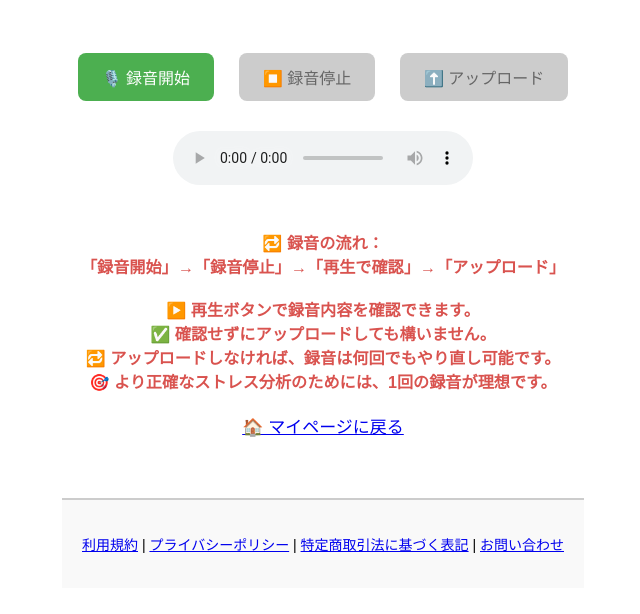
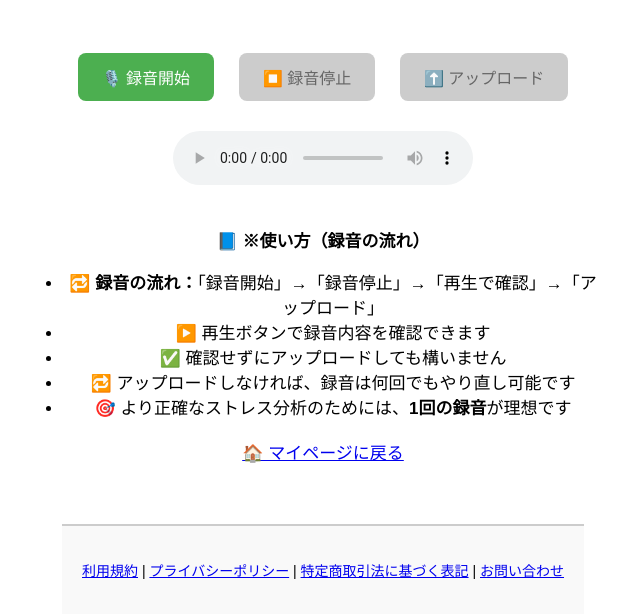
Before and after one commit to mojitap/koekarte_app, a Flask app: page /record in a window 1280 px wide. Shown: the part 505-1119 px from the top of the page, without its empty margins (317-957 px from the left). Before the commit the page ends 1058 px from the top, so only its background shows below. Run offline with Flask 3, Linux system fonts and the light colour scheme; the visitor is signed in with stand-in values (Sample User, id 1).

Commit message:
Update record.html

```diff
--- a/templates/record.html
+++ b/templates/record.html
@@ -23,14 +23,14 @@
     <audio id="audioPlayback" controls></audio>
     <br><br>
 
-    <p style="color: #d9534f; font-size: 0.95em; font-weight: bold; margin-top: 20px;">
-      🔁 録音の流れ：<br>
-      「録音開始」→「録音停止」→「再生で確認」→「アップロード」<br><br>
-      ▶️ 再生ボタンで録音内容を確認できます。<br>
-      ✅ 確認せずにアップロードしても構いません。<br>
-      🔁 アップロードしなければ、録音は何回でもやり直し可能です。<br>
-      🎯 より正確なストレス分析のためには、<strong>1回の録音</strong>が理想です。
-    </p>
+    <p>📘 <strong>※使い方（録音の流れ）</strong></p>
+    <ul style="padding-left: 20px;">
+      <li>🔁 <strong>録音の流れ：</strong>「録音開始」→「録音停止」→「再生で確認」→「アップロード」</li>
+      <li>▶️ 再生ボタンで録音内容を確認できます</li>
+      <li>✅ 確認せずにアップロードしても構いません</li>
+      <li>🔁 アップロードしなければ、録音は何回でもやり直し可能です</li>
+      <li>🎯 より正確なストレス分析のためには、<strong>1回の録音</strong>が理想です</li>
+    </ul>
 
     <a href="/dashboard" class="auth-links">
       🏠 マイページに戻る
```
